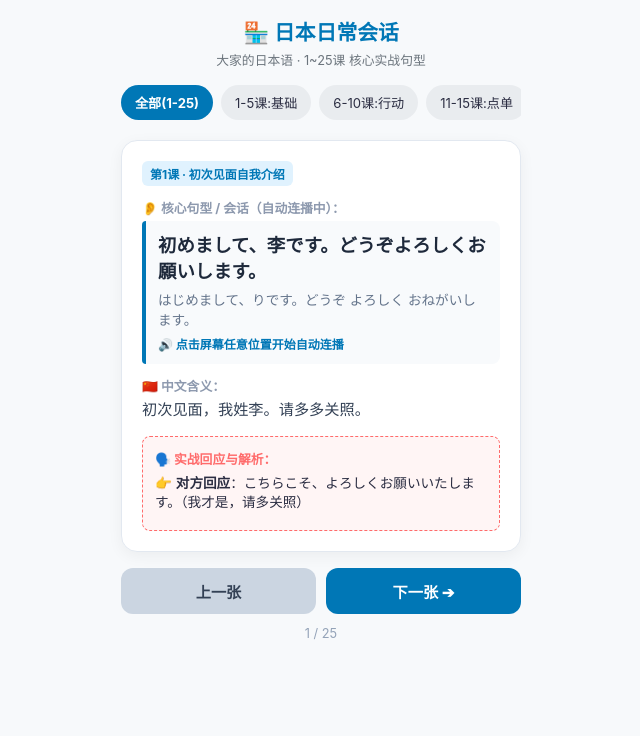
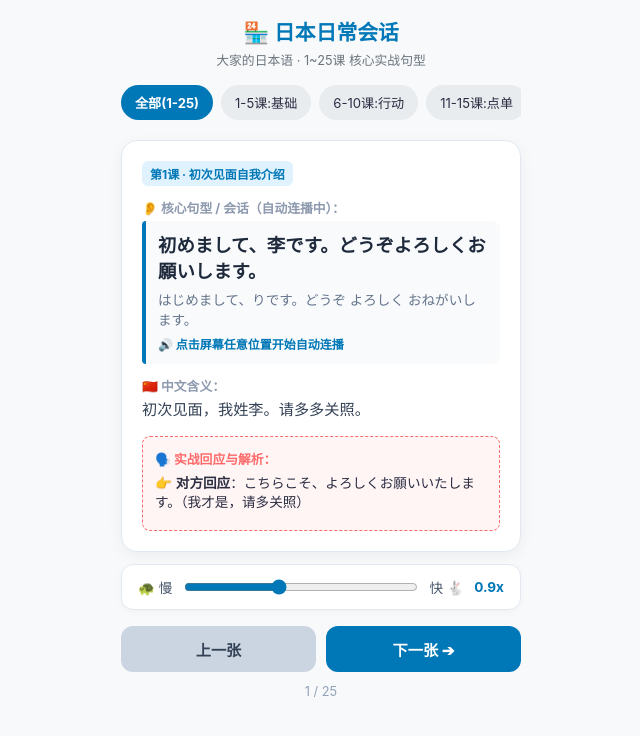
Before and after one commit to heidi8tu/bin-test, a plain HTML site: page index.html in a window 1280 px wide. Shown: the whole page, without its empty margins (319-959 px from the left). Drawn offline with Linux system fonts and the light colour scheme.

Commit message:
Update index.html

```diff
--- a/index.html
+++ b/index.html
@@ -97,7 +97,7 @@
             border-radius: 16px;
             padding: 20px;
             box-shadow: 0 4px 15px rgba(0, 0, 0, 0.05);
-            margin-bottom: 16px;
+            margin-bottom: 12px;
             border: 1px solid #e2e8f0;
         }
 
@@ -179,6 +179,36 @@
             line-height: 1.4;
         }
 
+        /* 语速控制条 */
+        .speed-control {
+            display: flex;
+            align-items: center;
+            justify-content: space-between;
+            width: 100%;
+            max-width: 400px;
+            background: var(--card-bg);
+            padding: 12px 16px;
+            border-radius: 12px;
+            border: 1px solid #e2e8f0;
+            margin-bottom: 16px;
+            box-shadow: 0 2px 8px rgba(0, 0, 0, 0.03);
+            font-size: 0.85rem;
+            color: #475569;
+        }
+
+        .speed-control input[type="range"] {
+            flex: 1;
+            margin: 0 12px;
+            accent-color: var(--primary);
+        }
+
+        .speed-value {
+            font-weight: bold;
+            color: var(--primary);
+            min-width: 40px;
+            text-align: right;
+        }
+
         .btn-group {
             display: flex;
             gap: 10px;
@@ -247,6 +277,14 @@
             <div class="reply-title">🗣️ 实战回应与解析：</div>
             <div id="replies"></div>
         </div>
+    </div>
+
+    <!-- 语速控制条 -->
+    <div class="speed-control">
+        <span>🐢 慢</span>
+        <input type="range" id="speed-slider" min="0.5" max="1.5" step="0.1" value="0.9" oninput="updateSpeedDisplay(this.value)">
+        <span>快 🐇</span>
+        <span class="speed-value" id="speed-val-display">0.9x</span>
     </div>
 
     <div class="btn-group">
@@ -548,11 +586,16 @@
         let currentIndex = 0;
 
         // ================= 连播功能核心状态 =================
-        let playCount = 0;           // 当前卡片已播放次数
-        const MAX_PLAYS = 5;         // 每张卡片循环播放次数
-        let autoTimer = null;        // 延迟计时器
-        let isInterrupted = false;   // 状态中断标记（防止切歌时上一个音频继续循环）
-        let isAudioUnlocked = false; // 是否已解锁浏览器音频自动播放限制
+        let playCount = 0;
+        const MAX_PLAYS = 5;
+        let autoTimer = null;
+        let isInterrupted = false;
+        let isAudioUnlocked = false;
+
+        // 更新滑块显示的数值
+        function updateSpeedDisplay(val) {
+            document.getElementById('speed-val-display').innerText = val + 'x';
+        }
 
         function renderCard() {
             if (currentList.length === 0) return;
@@ -574,15 +617,13 @@
 
             document.getElementById('progress').innerText = `${currentIndex + 1} / ${currentList.length}`;
 
-            // ---- 重置播放状态并准备播放新卡片 ----
             playCount = 0;
-            isInterrupted = true; // 打断上一个语音的循环
-            window.speechSynthesis.cancel(); // 停止当前正在播放的声音
-            clearTimeout(autoTimer); // 清除可能存在的翻页定时器
+            isInterrupted = true;
+            window.speechSynthesis.cancel();
+            clearTimeout(autoTimer);
 
             updateAudioHint();
 
-            // 如果浏览器声音权限已解锁，自动延迟 0.8 秒后播放这一张
             if (isAudioUnlocked) {
                 autoTimer = setTimeout(() => {
                     isInterrupted = false;
@@ -591,7 +632,6 @@
             }
         }
 
-        // 更新 UI 上的播放状态文字
         function updateAudioHint() {
             const hintEl = document.getElementById('audio-hint');
             if (!isAudioUnlocked) {
@@ -619,7 +659,7 @@
             if (currentIndex < currentList.length - 1) {
                 currentIndex++;
             } else {
-                currentIndex = 0; // 播完一圈回到开头
+                currentIndex = 0;
             }
             renderCard();
         }
@@ -633,12 +673,9 @@
             renderCard();
         }
 
-        // 核心语音合成 & 循环控制函数
         function playVoice(isManualClick = false) {
-            // 如果还未解锁声音，且不是手动点击的发音框，直接返回
             if (!isAudioUnlocked && !isManualClick) return;
 
-            // 如果用户手动点击了发音框，重新开始算 5 次
             if (isManualClick) {
                 playCount = 0;
                 isInterrupted = true;
@@ -648,12 +685,16 @@
             }
 
             const text = document.getElementById('jp-text').innerText;
-            updateAudioHint(); // 刷新数字
+            updateAudioHint();
 
             if ('speechSynthesis' in window) {
                 const utterance = new SpeechSynthesisUtterance(text);
                 utterance.lang = 'ja-JP';
-                utterance.rate = 0.9;
+
+                // 【核心修改】：读取滑动条当前设定的语速
+                const currentSpeed = parseFloat(document.getElementById('speed-slider').value);
+                utterance.rate = currentSpeed;
+
                 utterance.pitch = 1.05;
 
                 const voices = window.speechSynthesis.getVoices();
@@ -672,19 +713,16 @@
                     utterance.voice = bestJpVoice;
                 }
 
-                // 【核心逻辑】：这句话读完后的触发事件
                 utterance.onend = () => {
-                    if (isInterrupted) return; // 若已被用户点击下一页打断，则终止循环
+                    if (isInterrupted) return;
 
                     playCount++;
                     if (playCount < MAX_PLAYS) {
-                        // 还没读够5次，停顿 1 秒后继续读
                         updateAudioHint();
                         autoTimer = setTimeout(() => {
                             if (!isInterrupted) playVoice(false);
                         }, 1000);
                     } else {
-                        // 读够了5次，停顿 1.5 秒后翻页
                         document.getElementById('audio-hint').innerText = "⏭️ 准备切换下一条...";
                         autoTimer = setTimeout(() => {
                             if (!isInterrupted) nextCard();
@@ -698,22 +736,20 @@
             }
         }
 
-        // 预加载系统语音库
         if ('speechSynthesis' in window) {
             window.speechSynthesis.onvoiceschanged = () => {
                 window.speechSynthesis.getVoices();
             };
         }
 
-        // 【关键防御机制】：监听用户的首次点击，用于解锁手机浏览器的自动播放限制
         document.addEventListener('click', function unlockAudio() {
             if (!isAudioUnlocked) {
                 isAudioUnlocked = true;
                 isInterrupted = false;
-                playCount = 0; // 从0开始
-                playVoice(false); // 立即触发当前卡片的循环播放
+                playCount = 0;
+                playVoice(false);
             }
-        }, { once: true, capture: true }); // capture: true 保证这是最高优先级的点击事件
+        }, { once: true, capture: true });
 
         // 初始化运行
         renderCard();
```
